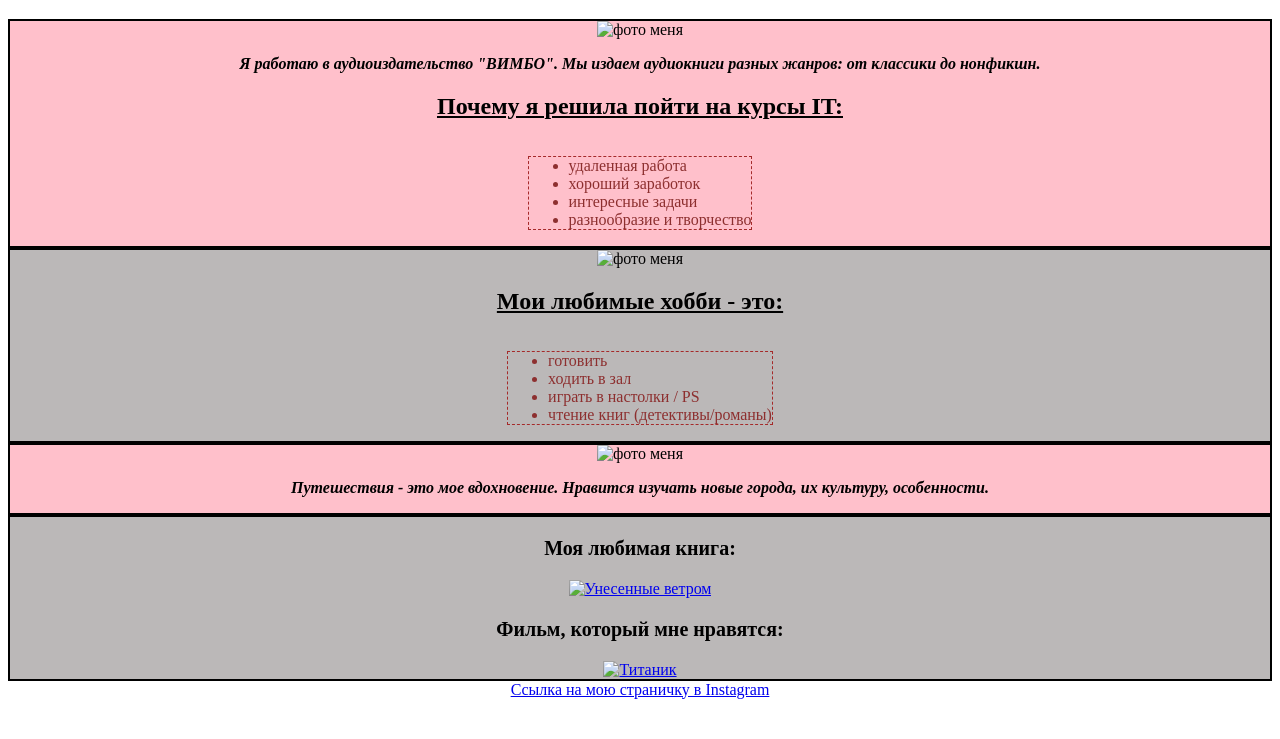
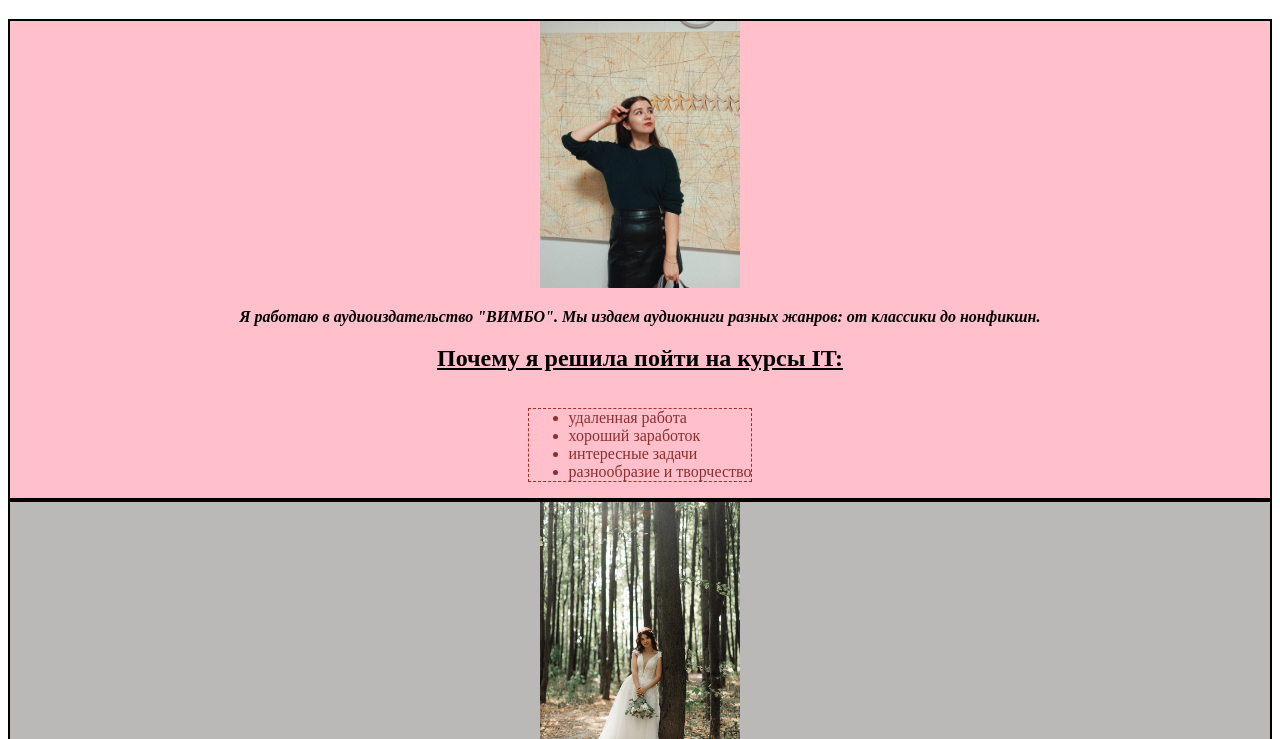
Before and after one commit to lizook3450/about_me, a plain HTML site: page index.html in a window 1280 px wide. Shown: the part 61-800 px from the top of the page. Drawn offline with Linux system fonts and the light colour scheme; files that its build step writes are made by us from their sources.

Commit message:
добавила фото + стиль

```diff
--- a/index.html
+++ b/index.html
@@ -3,7 +3,7 @@
 	<head>
 		<meta charset="UTF-8">
 		<title>Архипова Елизавета</title>
-		<link rel="stylesheet" href="styles/style.css">
+		<link rel="stylesheet" href="style.css">
 	</head>
     <body>
 		<h1>Архипова Елизавета Валерьевна</h1>
```
Also changed, not shown: img/me1.jpg (added), img/me2.jpg (added), img/me3.jpg (added), img/titanik.jpg (added), img/ynesennie.jpg (added).
